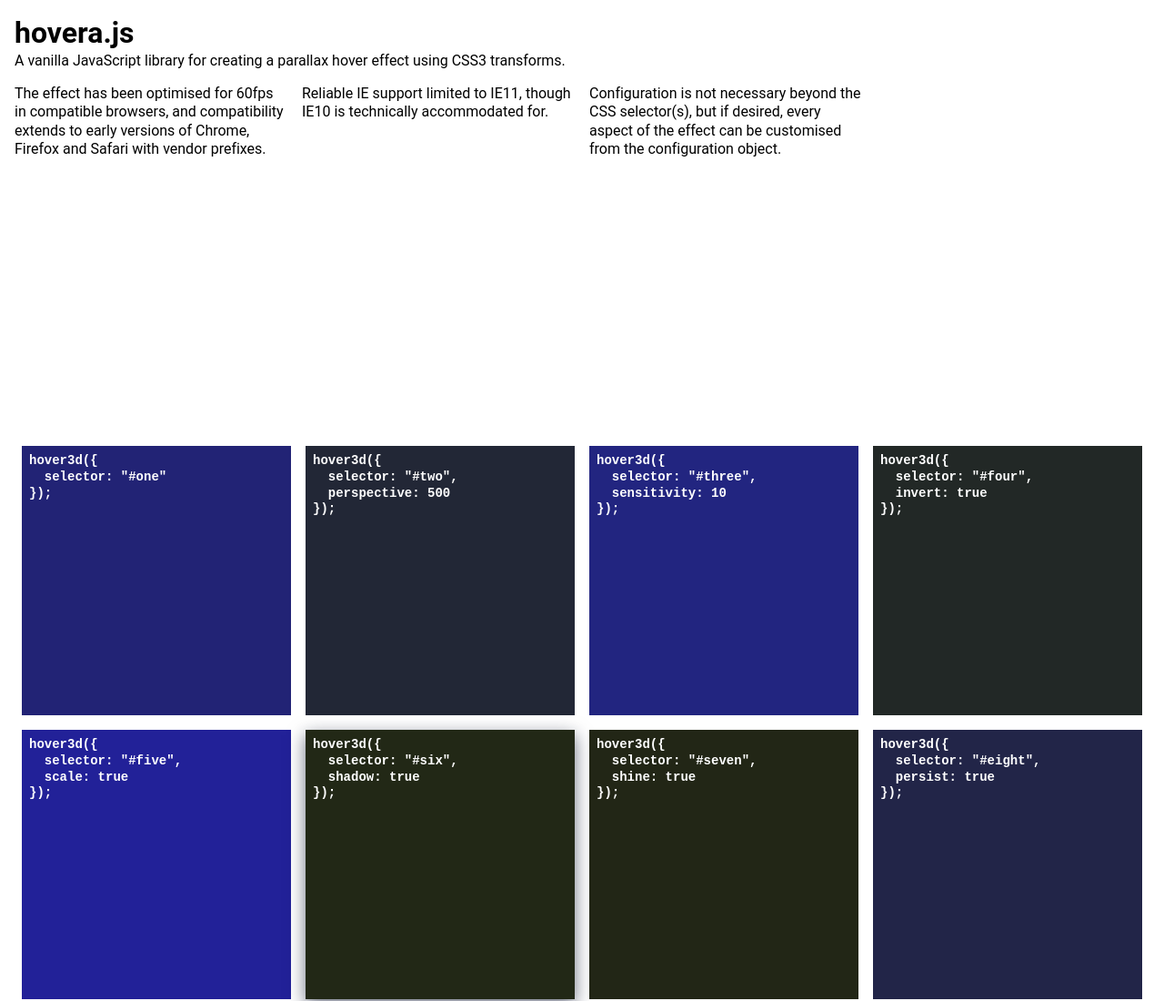
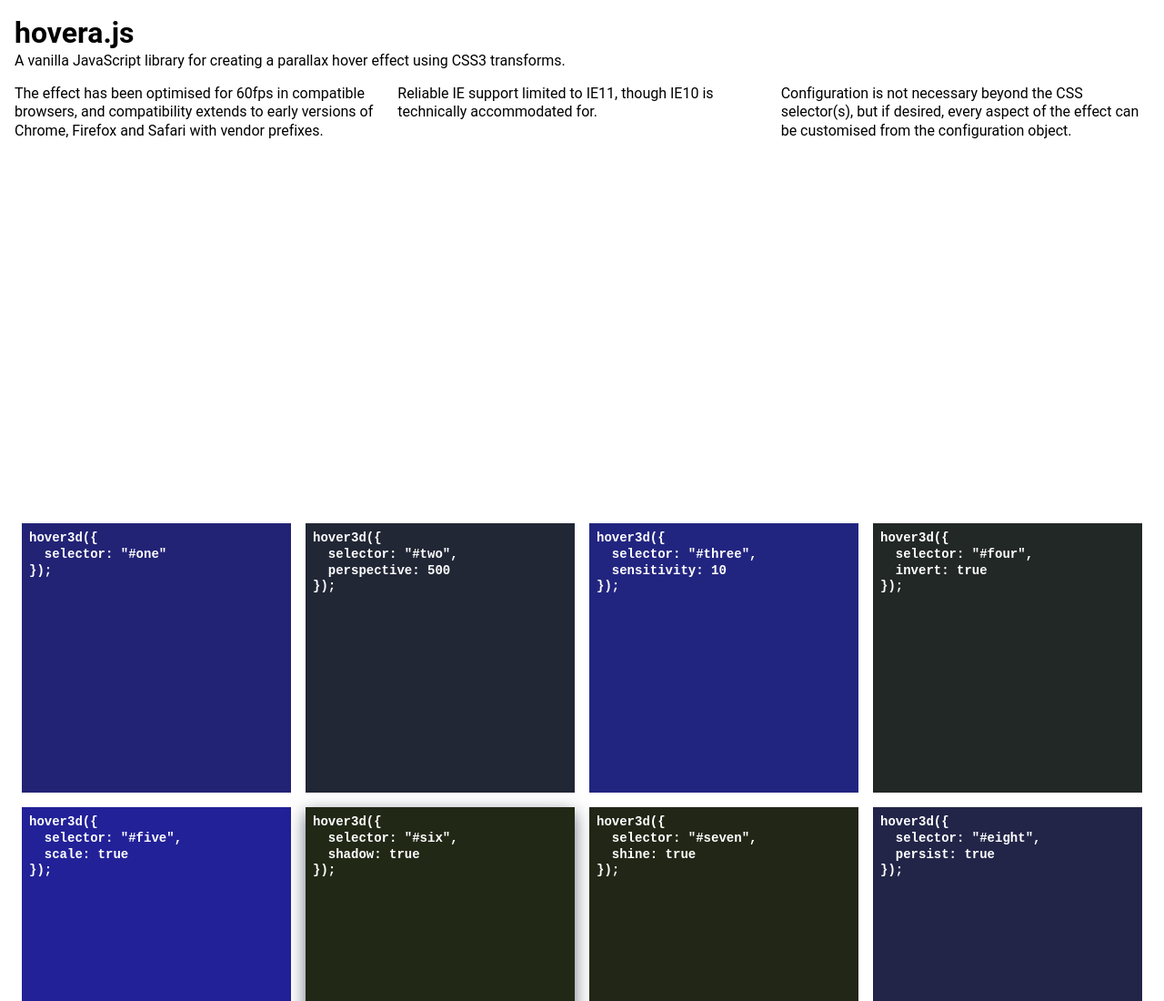
Before and after one commit to wnda/hover3d-vanilla, a plain HTML site: page index.html in a window 1280 px wide. Shown: the top 1100 px of the page at 91% size. Drawn offline with Linux system fonts and the light colour scheme; a web font is replaced by a local one.

Commit message:
Update index.html

```diff
--- a/index.html
+++ b/index.html
@@ -130,13 +130,13 @@ font-weight: 700
     	<h1>hovera.js</h1>
     	 <p>A vanilla JavaScript library for creating a parallax hover effect using CSS3 transforms.</p>
     </div>
-    <div class="cell cell-xs-6 cell-sm-4 cell-md-3">
+    <div class="cell cell-xs-6 cell-sm-4 cell-md-4">
       	<p>The effect has been optimised for 60fps in compatible browsers, and compatibility extends to early versions of Chrome, Firefox and Safari with vendor prefixes.</p>
     </div>
-    <div class="cell cell-xs-6 cell-sm-4 cell-md-3">
+    <div class="cell cell-xs-6 cell-sm-4 cell-md-4">
       	<p>Reliable IE support limited to IE11, though IE10 is technically accommodated for.</p>
     </div>
-    <div class="cell cell-xs-6 cell-sm-4 cell-md-3">
+    <div class="cell cell-xs-6 cell-sm-4 cell-md-4">
       	<p>Configuration is not necessary beyond the CSS selector(s), but if desired, every aspect of the effect can be customised from the configuration object.</p>
     </div>
     </div>
```
